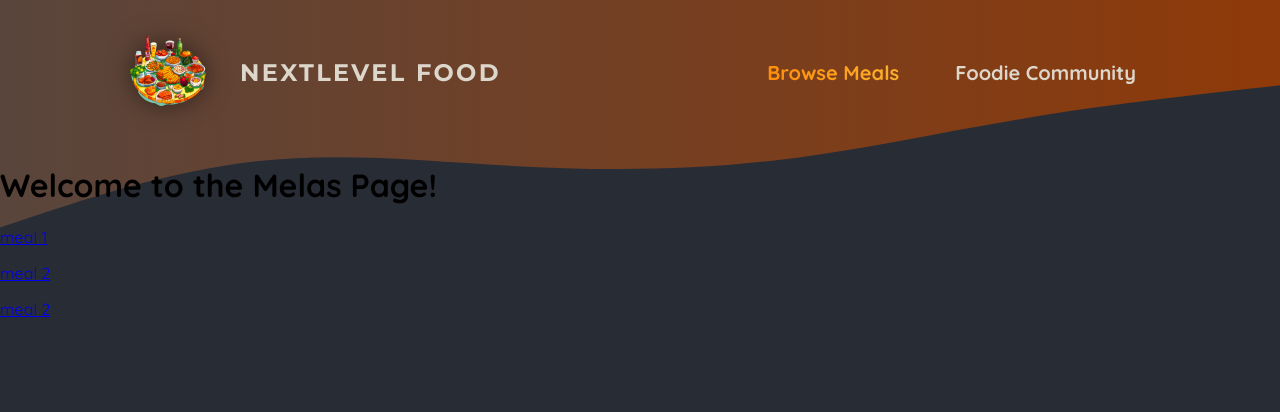
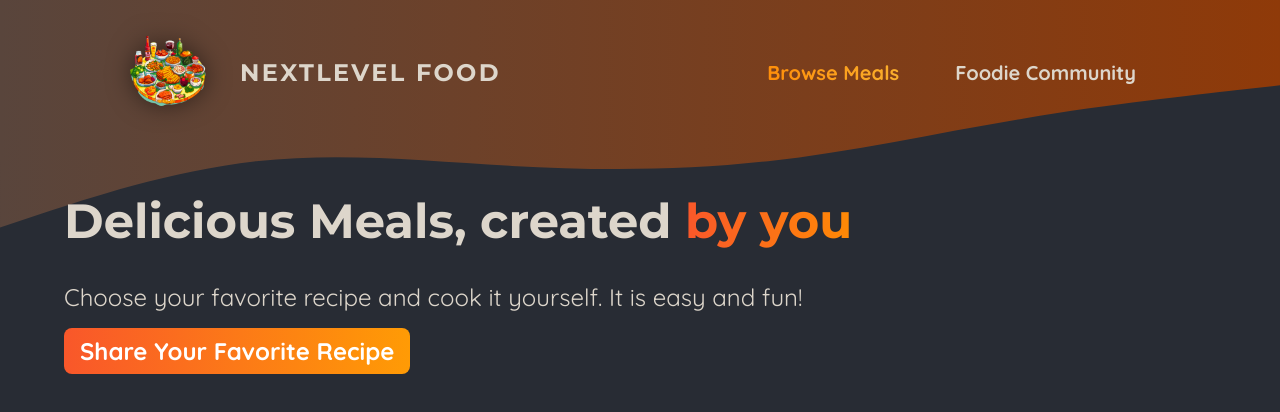
Before and after one commit to hernorusso/foodies, a Next.js app: page /meals in a window 1280 px wide. Shown: the top 412 px of the page. Built offline with nearby package versions, Linux system fonts and the light colour scheme.

Commit message:
set up meal page header

```diff
--- a/app/meals/page.js
+++ b/app/meals/page.js
@@ -1,18 +1,23 @@
 import Link from "next/link";
 
+import styles from "./page.module.css";
+
 const MealsPage = () => (
-  <main>
-    <h1>Welcome to the Melas Page!</h1>
-    <Link href="/meals/meal-1">
-      <p>meal 1</p>
-    </Link>
-    <Link href="/meals/meal-2">
-      <p>meal 2</p>
-    </Link>
-    <Link href="/meals/meal-3">
-      <p>meal 2</p>
-    </Link>
-  </main>
+  <>
+    <header className={styles.header}>
+      <h1>
+        Delicious Meals, created{" "}
+        <span className={styles.highlight}>by you</span>
+      </h1>
+      <p>
+        Choose your favorite recipe and cook it yourself. It is easy and fun!
+      </p>
+      <div className={styles.cta}>
+        <Link href="/meals/share">Share Your Favorite Recipe</Link>
+      </div>
+    </header>
+    <main></main>
+  </>
 );
 
 export default MealsPage;
--- /dev/null
+++ b/app/meals/page.module.css
@@ -0,0 +1,51 @@
+.header {
+  gap: 3rem;
+  margin: 3rem auto 5rem auto;
+  width: 90%;
+  max-width: 75rem;
+  color: #ddd6cb;
+  font-size: 1.5rem;
+}
+
+.header h1 {
+  font-family: "Montserrat", sans-serif;
+}
+
+.highlight {
+  background: linear-gradient(90deg, #f9572a, #ff8a05);
+  background-clip: text;
+  -webkit-background-clip: text;
+  -webkit-text-fill-color: transparent;
+}
+
+.header p {
+  margin: 0;
+}
+
+.cta a {
+  display: inline-block;
+  margin-top: 1rem;
+  padding: 0.5rem 1rem;
+  border-radius: 0.5rem;
+  background: linear-gradient(90deg, #f9572a, #ff9b05);
+  color: #ffffff;
+  font-weight: bold;
+  text-decoration: none;
+}
+
+.loading {
+  text-align: center;
+  animation: loading 1.2s ease-in-out infinite;
+}
+
+@keyframes loading {
+  0% {
+    color: #e9e9e9;
+  }
+  50% {
+    color: #b89b84;
+  }
+  100% {
+    color: #e9e9e9;
+  }
+}
```
